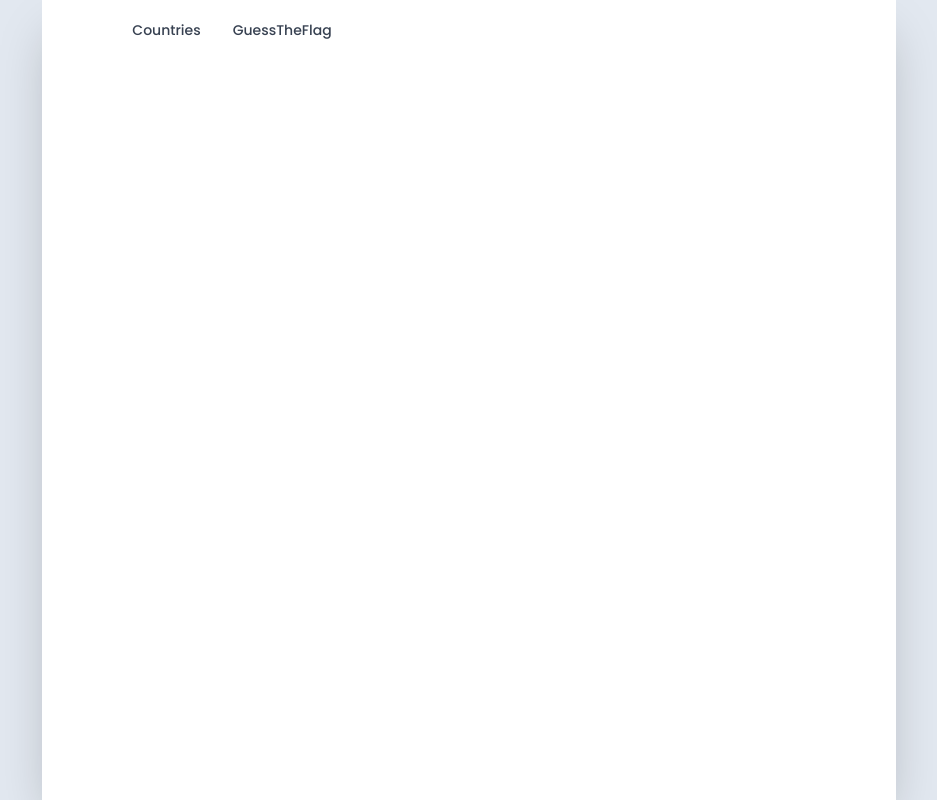
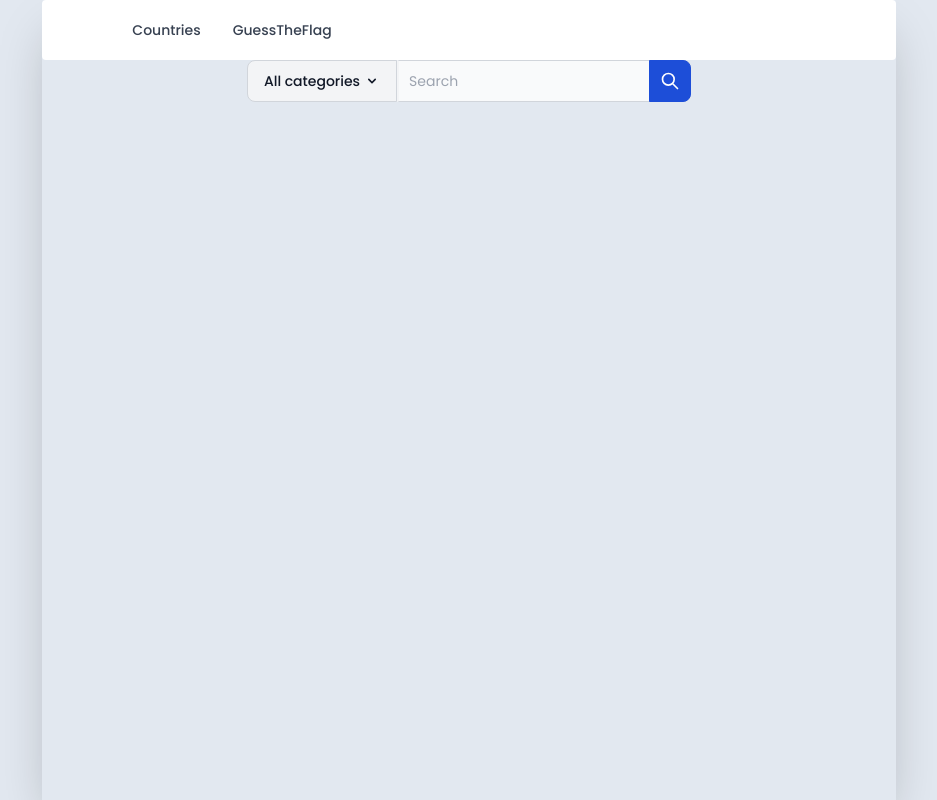
Before and after one commit to Tekdey/flaguessr, a React (Create React App) app: page /country in a window 1280 px wide. Shown: the whole page, without its empty margins (171-1108 px from the left). Built offline with nearby package versions, Linux system fonts and the light colour scheme.

Commit message:
🔍 - add dynamic countries filtering

```diff
--- a/package.json
+++ b/package.json
@@ -3,7 +3,6 @@
   "version": "0.1.0",
   "private": true,
   "dependencies": {
-    "@react-three/drei": "^9.16.0",
     "@react-three/fiber": "^8.0.27",
     "@testing-library/jest-dom": "^5.16.4",
     "@testing-library/react": "^13.3.0",
--- a/src/App.js
+++ b/src/App.js
@@ -4,13 +4,15 @@ import Game from "./pages/guessTheFlag/Game";
 import LandingPage from "./pages/guessTheFlag/LandingPage";
 import Index from "./pages/Index";
 import Navbar from "./components/Navbar";
+import SearchCountry from "./pages/searchCountry/SearchCountry";
 
 const App = () => {
   return (
-    <div className="w-full lg:w-8/12 lg:shadow-2xl h-screen flex flex-col items-center bg-white">
+    <div className="w-full lg:w-8/12 lg:shadow-2xl h-screen flex flex-col items-center">
       <Navbar />
       <Routes>
         <Route path="/" element={<Index />} />
+        <Route path="/country/" element={<SearchCountry />} />
         <Route path="/guesstheflag" element={<LandingPage />} />
         <Route path="/guesstheflag/game" element={<Game />} />
       </Routes>
--- a/src/api/country.api.js
+++ b/src/api/country.api.js
@@ -3,5 +3,6 @@ import * as constant from "../constant/constant";
 export const getAllCountries = () => {
   return fetch(constant.restcountries_all).then((data) => data.json());
 };
-// city : data[0].name.common
-// flag : data[0].flags.png
+export const getCountriesByName = (search) => {
+  return fetch(constant.restcountries_by_name + search);
+};
--- a/src/constant/constant.js
+++ b/src/constant/constant.js
@@ -1 +1,2 @@
 export const restcountries_all = "https://restcountries.com/v3.1/all";
+export const restcountries_by_name = "https://restcountries.com/v3.1/name/";
--- a/src/index.css
+++ b/src/index.css
@@ -8,7 +8,7 @@
 @layer base{
     html{
         font-family: 'Poppins', sans-serif;
-        @apply bg-white
+        @apply h-screen w-screen
     }
     #root{
         @apply w-screen h-screen flex items-center flex-col bg-slate-200
--- /dev/null
+++ b/src/pages/searchCountry/SearchCountry.jsx
@@ -0,0 +1,74 @@
+import * as React from 'react'
+import * as api from '../../api/country.api'
+
+import {useNavigate} from "react-router-dom"
+
+const SearchCountry = () => {
+
+    const [data, setData] = React.useState([])
+    const [search, setSearch] = React.useState('')
+
+    const navigate = useNavigate()
+
+    React.useEffect(() => {
+        if(search.length){
+            api.getCountriesByName(search).then((response) => {
+                if(response.status !== 200){
+                    return
+                }
+                return response.json()
+            }).then((data) => {
+                return setData(data)
+            })
+        }
+
+
+    },[search])
+
+  return (
+    <>
+    <form onSubmit={(e) => e.preventDefault()}>
+    <div className="flex">
+        <label htmlFor="search-dropdown" className="mb-2 text-sm font-medium text-gray-900 sr-only dark:text-gray-300">Your Email</label>
+        <button id="dropdown-button" data-dropdown-toggle="dropdown" className="flex-shrink-0 z-10 inline-flex items-center py-2.5 px-4 text-sm font-medium text-center text-gray-900 bg-gray-100 border border-gray-300 rounded-l-lg hover:bg-gray-200 focus:ring-4 focus:outline-none focus:ring-gray-300 dark:bg-gray-600 dark:hover:bg-gray-700 dark:focus:ring-gray-800" type="button">All categories <svg className="ml-1 w-4 h-4" fill="currentColor" viewBox="0 0 20 20" xmlns="http://www.w3.org/2000/svg"><path fillRule="evenodd" d="M5.293 7.293a1 1 0 011.414 0L10 10.586l3.293-3.293a1 1 0 111.414 1.414l-4 4a1 1 0 01-1.414 0l-4-4a1 1 0 010-1.414z" clipRule="evenodd"></path></svg></button>
+        <div id="dropdown" className="hidden z-10 w-44 bg-white rounded divide-y divide-gray-100 shadow dark:bg-gray-700">
+            <ul className="py-1 text-sm text-gray-700 dark:text-gray-200" aria-labelledby="dropdown-button">
+            <li>
+                Shopping
+            </li>
+            <li>
+                Images
+            </li>
+            <li>
+                News
+            </li>
+            <li>
+                Finance
+            </li>
+            </ul>
+        </div>
+        <div className="relative w-full">
+            <input onChange={(event) => setSearch(event.target.value)} type="search" id="search-dropdown" className="block p-2.5 w-full z-20 text-sm text-gray-900 bg-gray-50 rounded-r-lg border-l-gray-100 border-l-2 border border-gray-300 focus:ring-blue-500 focus:border-blue-500 dark:bg-gray-700 dark:border-gray-600 dark:placeholder-gray-400 dark:text-white dark:focus:border-blue-500" placeholder="Search" required />
+            <button type="submit" className="absolute top-0 right-0 p-2.5 text-sm font-medium text-white bg-blue-700 rounded-r-lg border border-blue-700 hover:bg-blue-800 focus:ring-4 focus:outline-none focus:ring-blue-300 dark:bg-blue-600 dark:hover:bg-blue-700 dark:focus:ring-blue-800"><svg className="w-5 h-5" fill="none" stroke="currentColor" viewBox="0 0 24 24" xmlns="http://www.w3.org/2000/svg"><path strokeLinecap="round" strokeLinejoin="round" strokeWidth="2" d="M21 21l-6-6m2-5a7 7 0 11-14 0 7 7 0 0114 0z"></path></svg></button>
+        </div>
+    </div>
+    </form>
+    <section className='w-full flex flex-wrap overflow-x-auto px-2'>
+
+        {!data ? <p>Ressource not found</p> :  data?.map((item, index) => {
+            return (
+                <img onClick={() => navigate('/country/' + item.name.common.toLowerCase().replace(' ', '-'))} key={index} src={item.flags.png} alt={item.name.common} style={{
+                    width: Math.round((((250 - data.length) / 2) + (250 - data.length))) + 30 * 0.5,
+                    height: Math.round((((250 - data.length) / 2) + (250 - data.length))) + 30 * 0.5,
+                    maxWidth: '200px',
+                    maxHeight: '100px',
+                    cursor: 'pointer',
+                }} />
+            )})}
+
+    </section>
+    </>
+  )
+}
+
+export default SearchCountry
```
Also changed, not shown: 1 other file (tests, documents, lock files or other folders).
